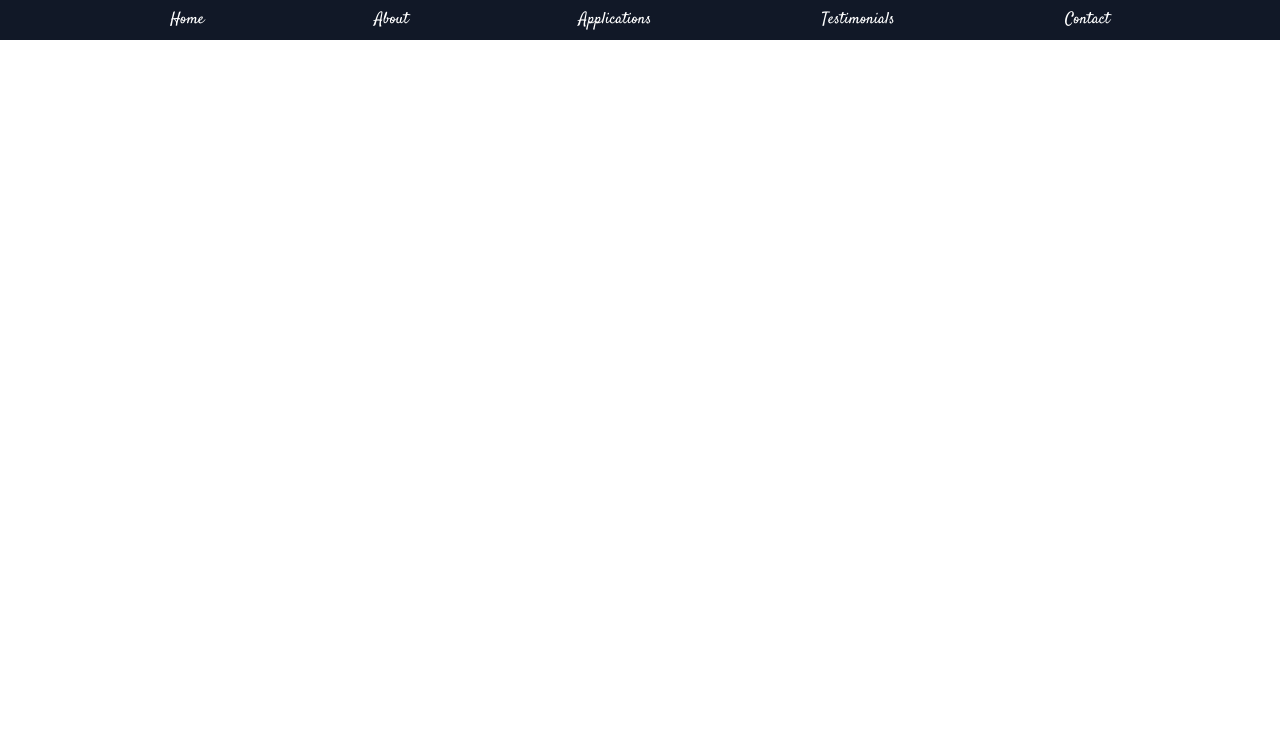
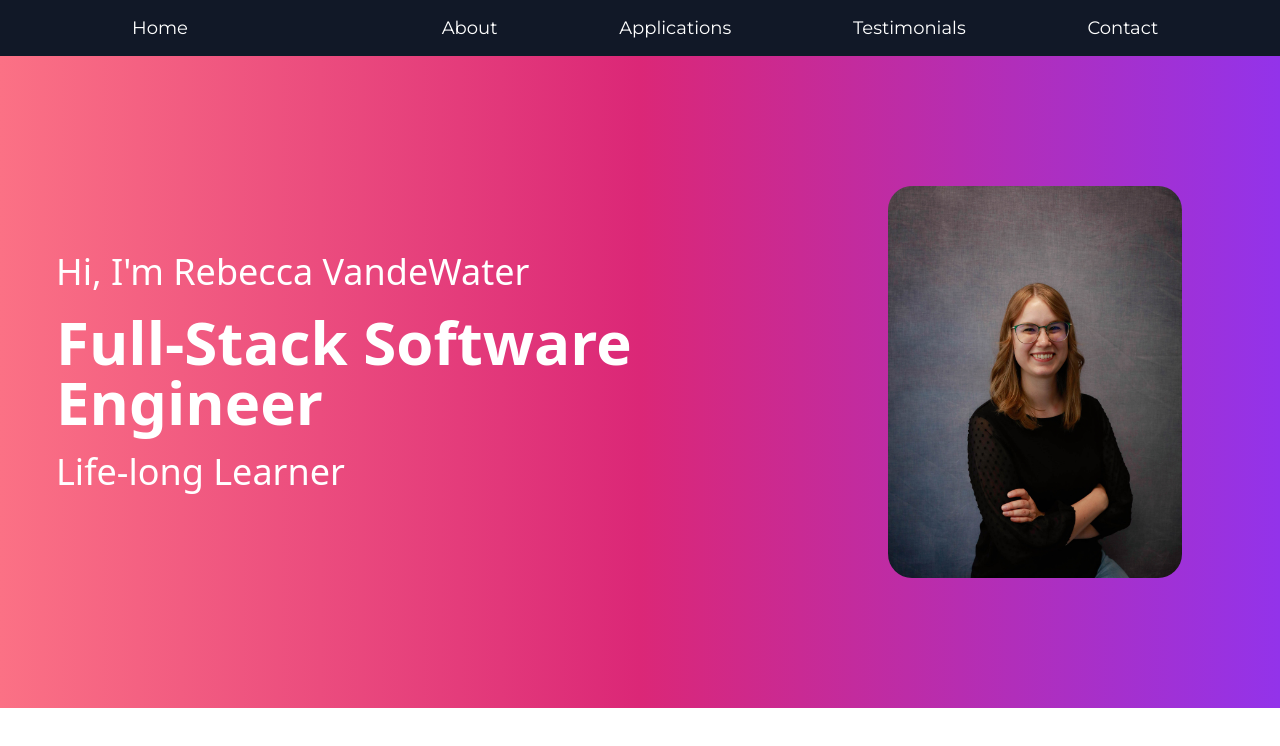
Before and after one commit to RebeccaVandeWater/RebeccaVandeWater.github.io, a Vue app: page / in a window 1280 px wide. Shown: the top 746 px of the page. Built offline with nearby package versions, Linux system fonts and the light colour scheme; a web font is replaced by a local one.

Commit message:
experimenting with hero section

```diff
--- a/src/components/HomePage.vue
+++ b/src/components/HomePage.vue
@@ -1,10 +1,11 @@
 <template>
   <!-- Navbar Section -->
-  <div class="bg-gray-900 text-white h-10">
-    <ul class="flex  items-center flex-row justify-evenly h-full font-satisfy">
-      <li>
+  <div class="bg-gray-900 text-white h-14">
+    <ul class="flex items-center flex-row justify-around h-full font-montserrat text-lg">
+      <li class="w-1/4 text-center">
         Home
       </li>
+      <div class="flex w-3/4 justify-evenly">
         <li>
           About
         </li>
@@ -17,16 +18,30 @@
         <li>
           Contact
         </li>
+      </div>
     </ul>
   </div>
 
   <!-- Hero Section -->
-  <div>
-
+  <div class="bg-gradient-to-r from-rose-400 via-pink-600 to-purple-600 h-1/4 flex">
+    <div class="md:w-2/4 lg:w-3/5 ml-14 flex flex-col justify-center text-white">
+      <p class="md:text-3xl mb-5 font-medium lg:text-4xl">
+        Hi, I'm Rebecca VandeWater
+      </p>
+      <p class="md:text-5xl mb-5 font-semibold lg:text-6xl">
+        Full-Stack Software Engineer
+      </p>
+      <p class="md:text-3xl mb-5 font-medium lg:text-4xl">
+        Life-long Learner
+      </p>
+    </div>
+    <div class="md:w-2/4 lg:w-2/5 flex justify-center items-center">
+      <img src="../assets/Rebecca VandeWater 2 (1).jpg" alt="rebecca photo" class="rounded-3xl md:h-2/3 lg:h-3/5">
+    </div>
   </div>
 
   <!-- About Section -->
-  <div>
+  <div class="bg-slate-800 h-1/4">
 
   </div>
 
@@ -48,6 +63,9 @@
 
 
 <script>
+
+
+
 export default {
   setup() {
     return {}
--- a/tailwind.config.js
+++ b/tailwind.config.js
@@ -10,8 +10,9 @@ export default {
 
       },
       fontFamily: {
-        'satisfy': ['"Satisfy"', 'cursive']
-      }
+        'satisfy': ['"Satisfy"', 'cursive'],
+        'montserrat': ["'Montserrat'", 'sans-serif']
+      },
     },
   },
   plugins: [],
```
Also changed, not shown: src/assets/Rebecca VandeWater 2 (1).jpg (added). Lines whose indentation alone changed are shown as unchanged.
